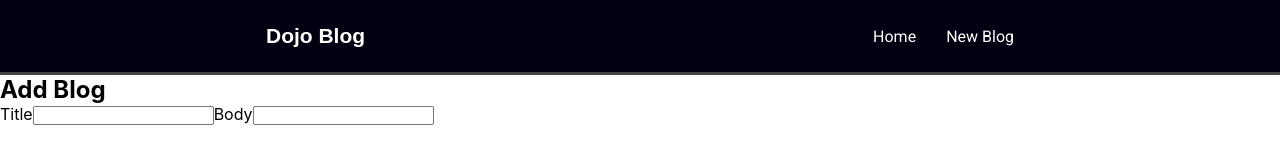
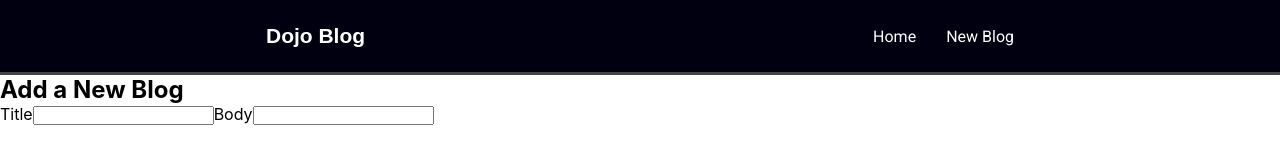
Before and after one commit to fasas1/New-Blog, a React (Create React App) app: page /Create in a window 1280 px wide. Shown: the top 165 px of the page. Built offline with nearby package versions, Linux system fonts and the light colour scheme; a web font is replaced by a local one.

Commit message:
added a ne title to the form

```diff
--- a/src/components/Create.js
+++ b/src/components/Create.js
@@ -4,7 +4,7 @@ const Create = () => {
     return (
          <div>
              <Navbar />
-             <h2>Add Blog</h2>
+             <h2>Add a New Blog</h2>
           <form>
               <label>Title</label>
                <input type="text" />
```
